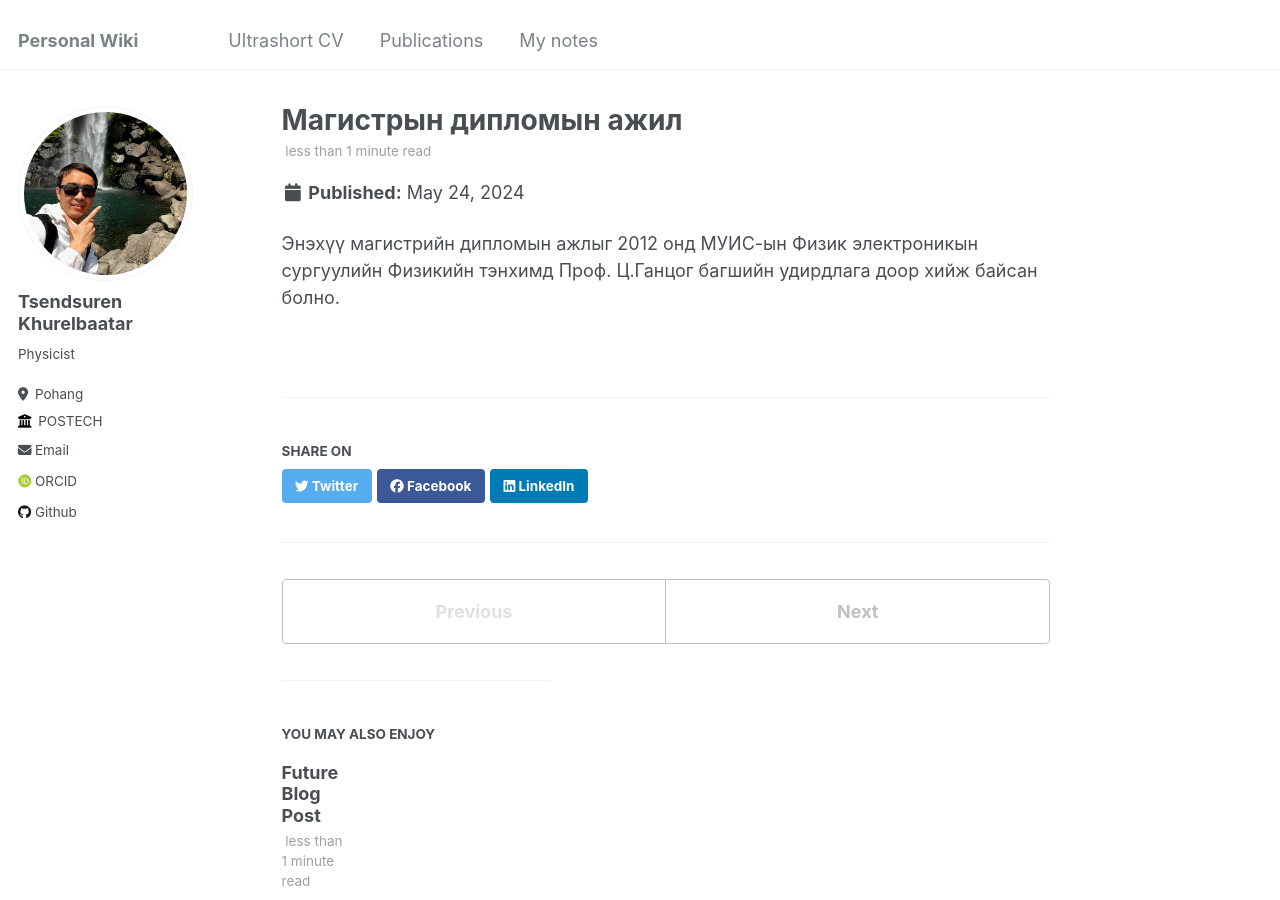
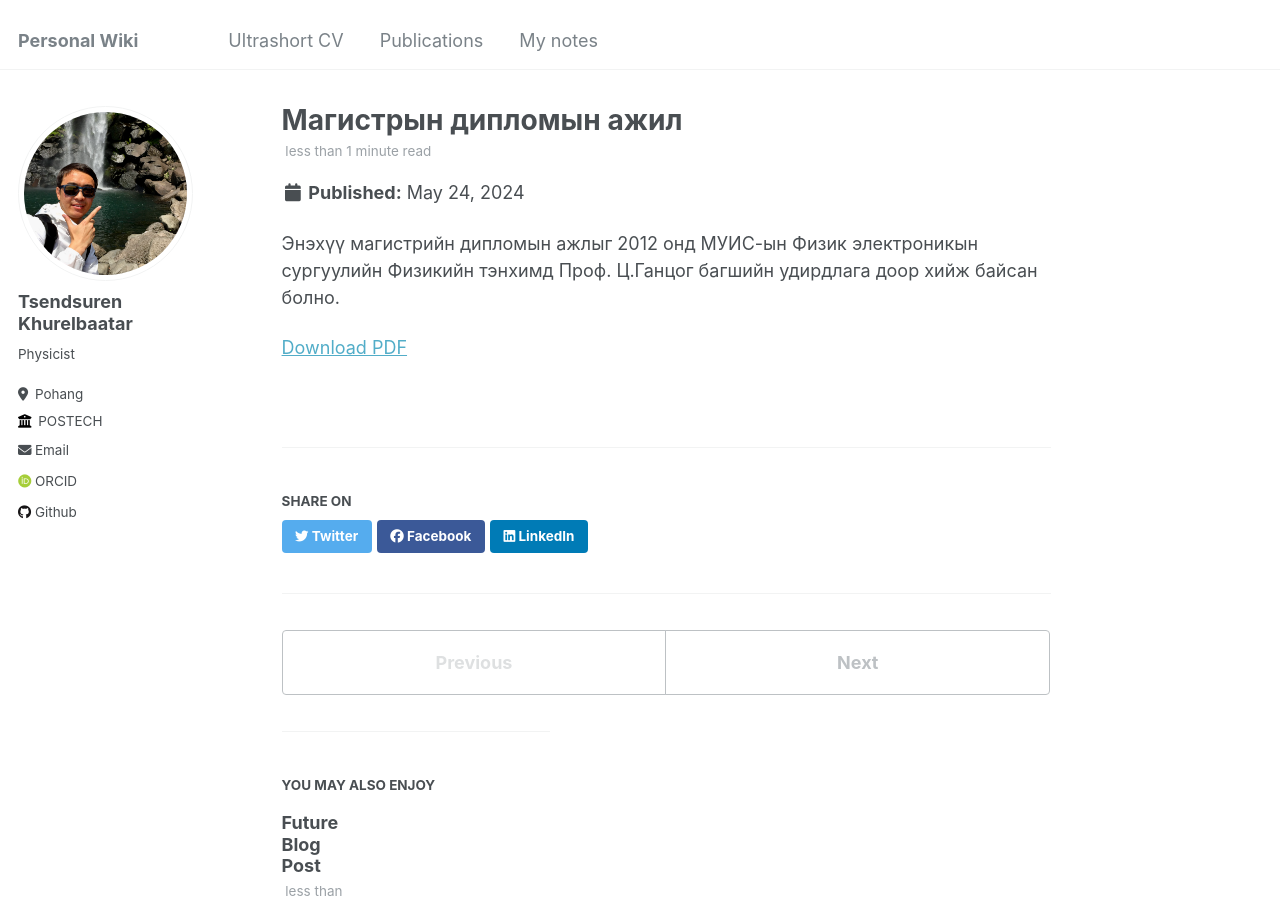
Before and after one commit to Tsendsuren/tsendsuren.github.io, a Jekyll site: the page built from _posts/2024-05-24-MSc-Thesis.md, in a window 1280 px wide and 900 px high. Built offline with Jekyll 4.4.1, drawn with Linux system fonts in a browser that asks for light colours; some web fonts are replaced.

Commit message:
editing post section

```diff
--- a/_posts/2024-05-24-MSc-Thesis.md
+++ b/_posts/2024-05-24-MSc-Thesis.md
@@ -5,8 +5,10 @@ permalink: /posts/2024-05-24-MSc-Thesis/
 # excerpt: 'Магистрын дипломын ажил.'
 # venue: 'Journal 1'
 # slidesurl: 'http://academicpages.github.io/files/slides1.pdf'
-paperurl: 'http://tsendsuren.github.io/files/Tsendsuren_MScThesis.pdf'
+# paperurl: 'http://tsendsuren.github.io/files/Tsendsuren_MScThesis.pdf'
 
 ---
 
 Энэхүү магистрийн дипломын ажлыг 2012 онд МУИС-ын Физик электроникын сургуулийн Физикийн тэнхимд Проф. Ц.Ганцог багшийн удирдлага доор хийж байсан болно.
+
+[Download PDF](http://tsendsuren.github.io/files/Tsendsuren_MScThesis.pdf)
```
